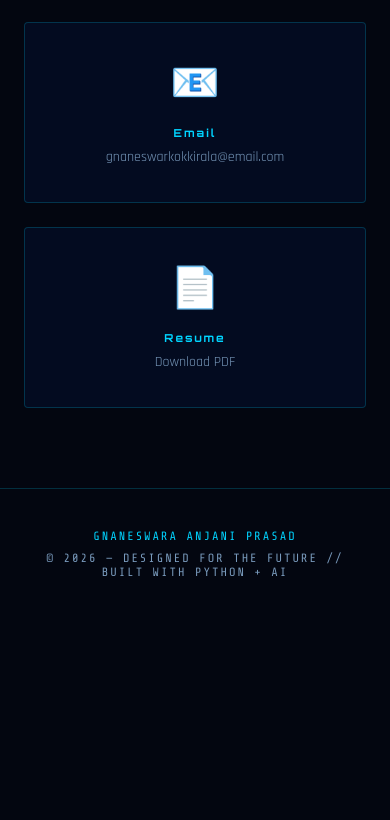
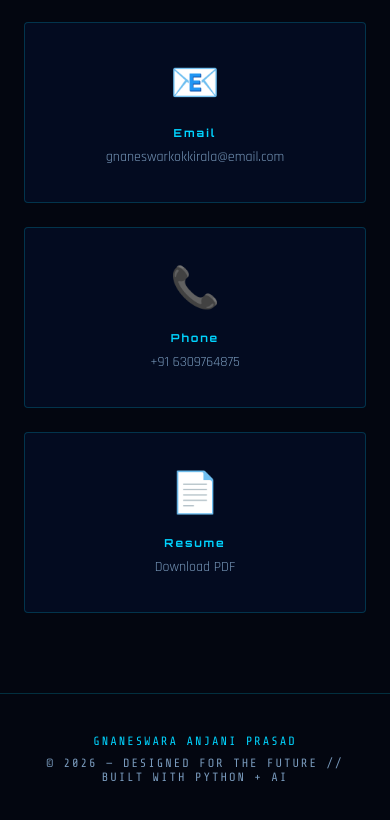
Before and after one commit to GNANESWARKOKKIRALA/GNANESWARKOKKIRALA_PORTFOLIO, a plain HTML site: page index.html in a window 390 px wide. Shown: the part 8441-9261 px from the top of the page. Before the commit the page ends 9060 px from the top, so only its background shows below. Drawn offline with nearby package versions, Linux system fonts and the light colour scheme; animation ran at ten frames a second.

Commit message:
Update index.html: Add phone contact card and fix email mailto link

```diff
--- a/index.html
+++ b/index.html
@@ -1030,10 +1030,15 @@ body::after{
       <div class="contact-label">GitHub</div>
       <div class="contact-value">View my code</div>
     </a>
-    <a href="mailto:your@email.com" class="contact-card">
+    <a href="mailto:gnaneswarkokkirala@email.com" class="contact-card">
       <div class="contact-icon">📧</div>
       <div class="contact-label">Email</div>
       <div class="contact-value">gnaneswarkokkirala@email.com</div>
+    </a>
+    <a href="tel:+916309764875" class="contact-card">
+      <div class="contact-icon">📞</div>
+      <div class="contact-label">Phone</div>
+      <div class="contact-value">+91 6309764875</div>
     </a>
     <a href="https://drive.google.com/file/d/13MB9RclrJQX-EngfXGIbTF8VvN0bz4M3/view?usp=drivesdk" target="_blank" class="contact-card">
       <div class="contact-icon">📄</div>
```
